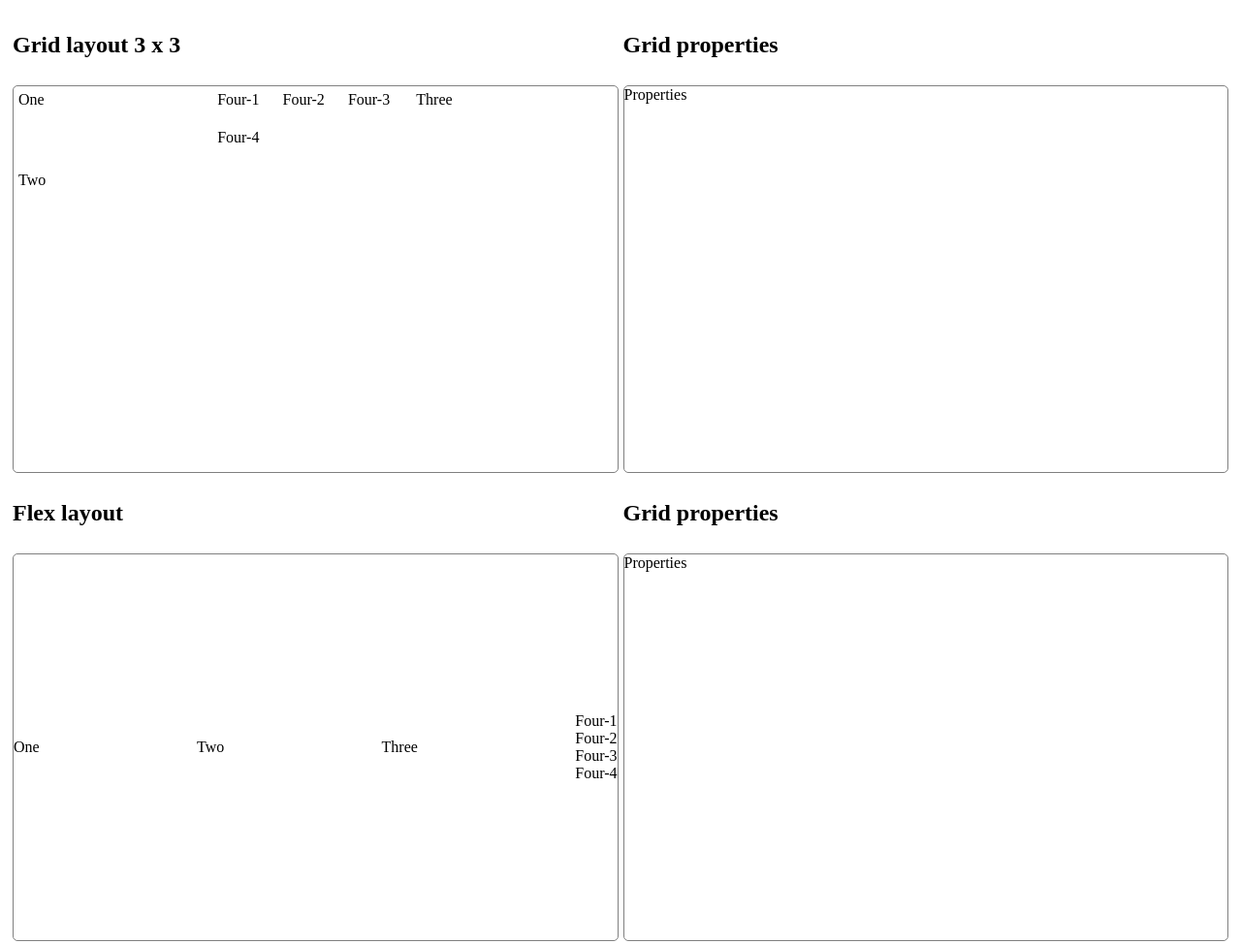
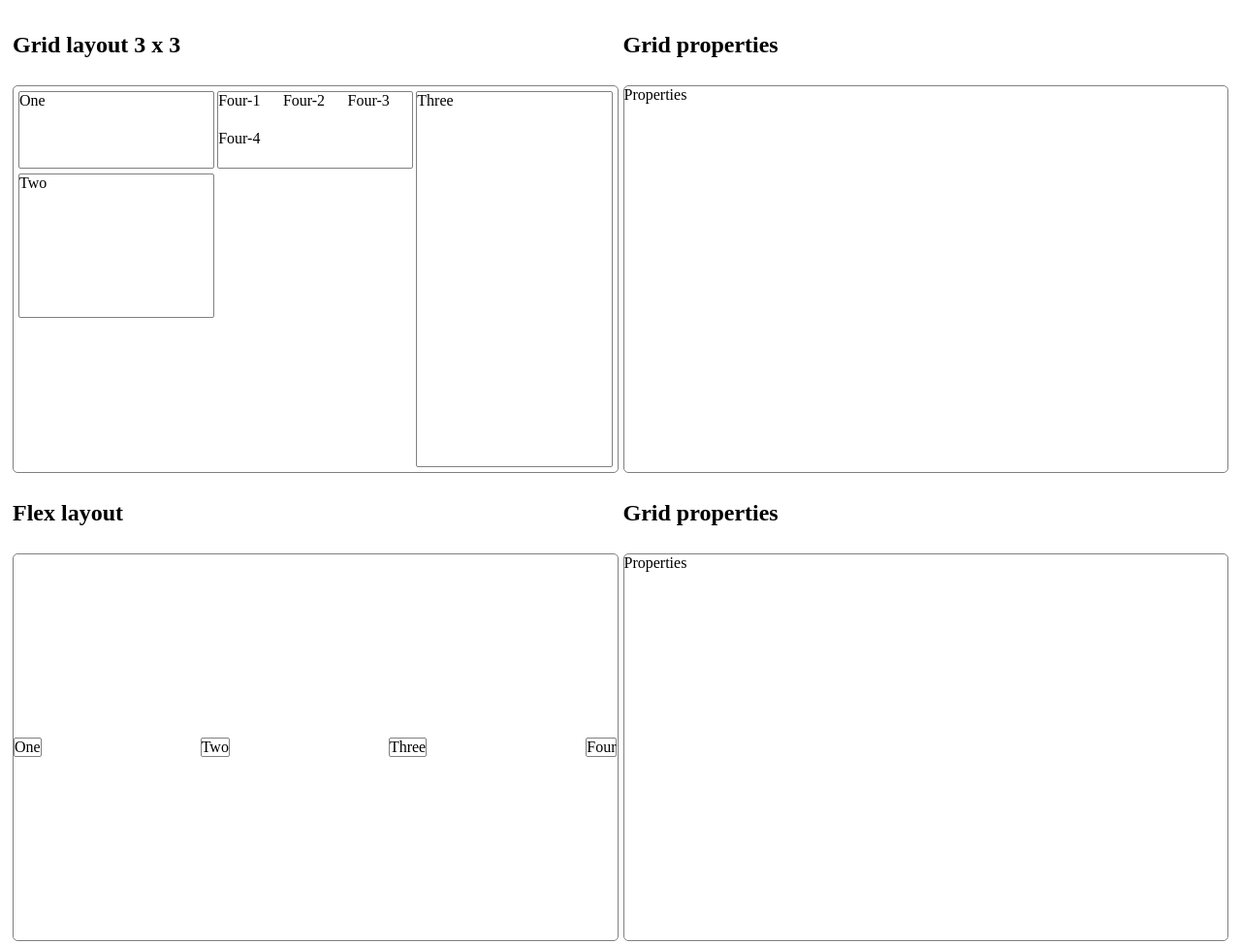
Before and after one commit to AlanDuOl/css-layout, a plain HTML site: page index.html in a window 1280 px wide. Shown: the whole page at 97% size. Drawn offline with Linux system fonts and the light colour scheme.

Commit message:
Change box-shadow from main div to inside divs and fix some format issues

```diff
--- a/css/app.css
+++ b/css/app.css
@@ -3,11 +3,10 @@
   --height: 50vh;
 }
 
-/*page layout*/
+/* page layout */
 * {
   box-sizing: border-box;
 }
-
 
 .styles {
   border: 1px solid gray;
@@ -23,7 +22,7 @@
   padding: 5px;
 }
 
-/*grid layout*/
+/* grid layout */
 .grid-container {
   display: grid;
   grid-template-columns: repeat(3, 1fr);
@@ -52,6 +51,11 @@
   grid-row-end: 2;
 }
 
+.box {
+  border: 1px solid gray;
+  border-radius: 2px;
+}
+
 .box-two {
   grid-column-start: 1;
   grid-row-start: 2;
@@ -68,7 +72,7 @@
   z-index: 1;
 }
 
-/*flex layout*/
+/* flex layout */
 .flex-container {
   display: flex;
   justify-content: space-between;
--- a/index.html
+++ b/index.html
@@ -12,10 +12,10 @@
 		<main class="container">
 				<div><h2>Grid layout 3 x 3</h2></div>
 				<div class="grid-container styles">
-					<div>One</div>
-					<div class="box-two">Two</div>
-					<div class="box-three">Three</div>
-					<div class="sub-container">
+					<div class="box">One</div>
+					<div class="box box-two">Two</div>
+					<div class="box box-three">Three</div>
+					<div class="box sub-container">
 						<div>Four-1</div>
 						<div>Four-2</div>
 						<div>Four-3</div>
@@ -27,15 +27,10 @@
 
 				<div><h2>Flex layout</h2></div>
 				<div class="flex-container styles">
-					<div>One</div>
-					<div>Two</div>
-					<div>Three</div>
-					<div>
-						<div>Four-1</div>
-						<div>Four-2</div>
-						<div>Four-3</div>
-						<div>Four-4</div>
-					</div>
+					<div class="box">One</div>
+					<div class="box">Two</div>
+					<div class="box">Three</div>
+					<div class="box">Four</div>
 				</div>
 				<div><h2>Grid properties</h2></div>
 				<div class="flex-properties styles">Properties</div>
--- a/js/app.js
+++ b/js/app.js
@@ -2,7 +2,7 @@
 addBoxShadow();
 
 function addBoxShadow(){
-    let select = document.querySelectorAll(".styles");
+    let select = document.querySelectorAll(".box");
     select.forEach(function(currentVal, index, lisObjs){
         currentVal.addEventListener("mouseover", function() {
           currentVal.style.boxShadow = "0 0 0 3px hsl(0, 0%, 30%), 0 0 0 7px hsl(0, 0%, 50%), 0 0 0 12px hsl(0, 0%, 70%)";
```
